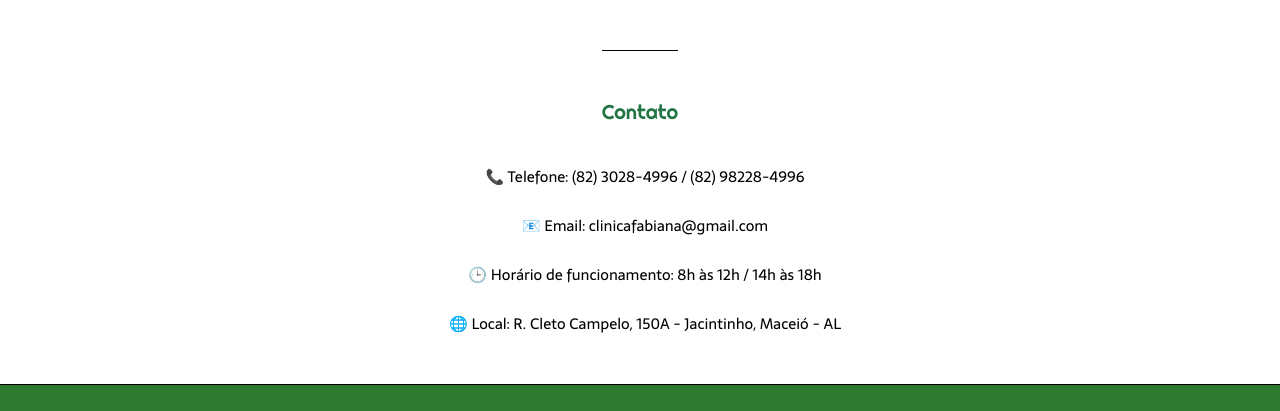
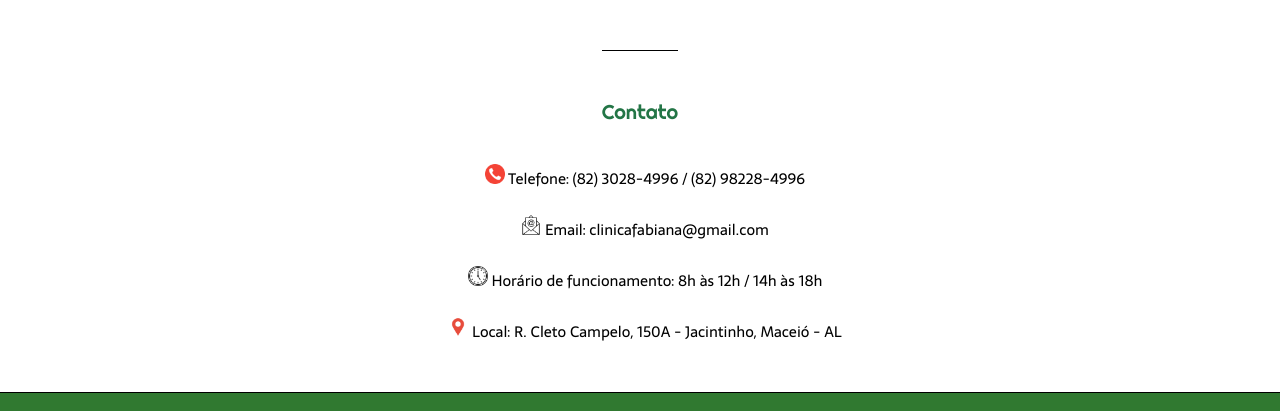
Before and after one commit to edvar82/Projeto-odonto, a plain HTML site: page index.html in a window 1280 px wide. Shown: the part 2765-3176 px from the top of the page. Drawn offline with nearby package versions, Linux system fonts and the light colour scheme; grey boxes are pictures that could not be loaded.

Commit message:
Second commit

```diff
--- a/index.html
+++ b/index.html
@@ -95,10 +95,10 @@
       </section>
       <section class="conteudo-quinto" id="contato">
         <h3 class="conteudo-quinto-titulo">Contato</h3>
-        <p class="conteudo-quinto-paragrafo">📞 Telefone: (82) 3028-4996 / (82) 98228-4996 </p>
-        <p class="conteudo-quinto-paragrafo">📧 Email: clinicafabiana@gmail.com</p>
-        <p class="conteudo-quinto-paragrafo">🕒 Horário de funcionamento: 8h às 12h / 14h às 18h</p>
-        <p class="conteudo-quinto-paragrafo">🌐 Local: R. Cleto Campelo, 150A - Jacintinho, Maceió - AL</p>
+        <p class="conteudo-quinto-paragrafo"><img src="./assets/img/telefone.png" alt="telefone" class="conteudo-quinto-icon"> Telefone: (82) 3028-4996 / (82) 98228-4996 </p>
+        <p class="conteudo-quinto-paragrafo"><img src="./assets/img/marketing-de-email.png" alt="email" class="conteudo-quinto-icon"> Email: clinicafabiana@gmail.com</p>
+        <p class="conteudo-quinto-paragrafo"><img src="./assets/img/relogio.png" alt="relogio" class="conteudo-quinto-icon"> Horário de funcionamento: 8h às 12h / 14h às 18h</p>
+        <p class="conteudo-quinto-paragrafo"><img src="./assets/img/pino-de-localizacao.png" alt="localizacao" class="conteudo-quinto-icon"> Local: R. Cleto Campelo, 150A - Jacintinho, Maceió - AL</p>
       </section>
   </main>
 
--- a/style/style.css
+++ b/style/style.css
@@ -213,6 +213,10 @@ body {
     color: #000000;
     padding-left: 10px;
   }
+  .conteudo-quinto-icon{
+    width: 20px;
+    height: 20px;
+  }
   .cabecalho-menu-item:hover{
       transform: scale(1.3);
   }
```
Also changed, not shown: assets/img/marketing-de-email.png (added), assets/img/pino-de-localizacao.png (added), assets/img/relogio.png (added), assets/img/telefone.png (added).
